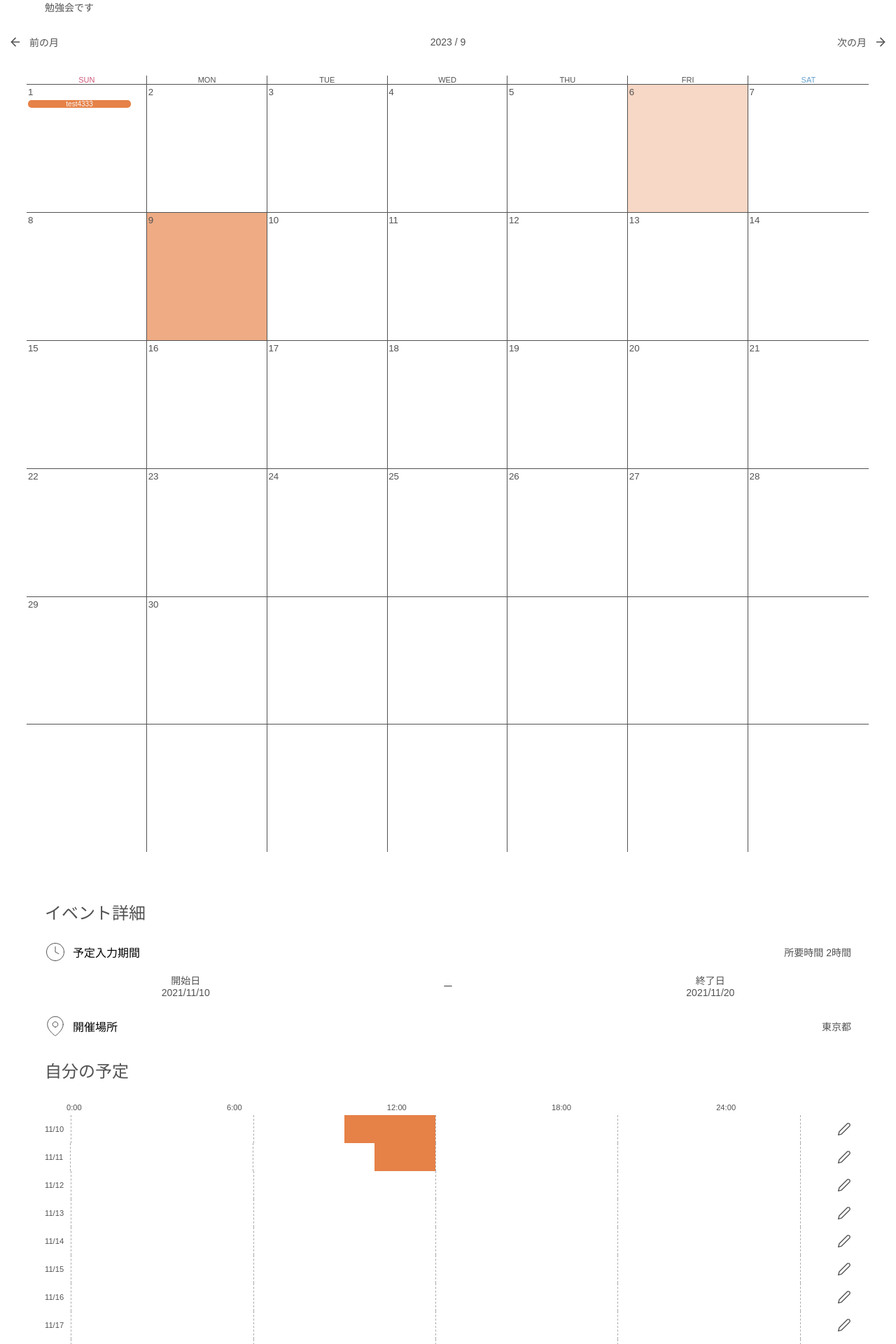
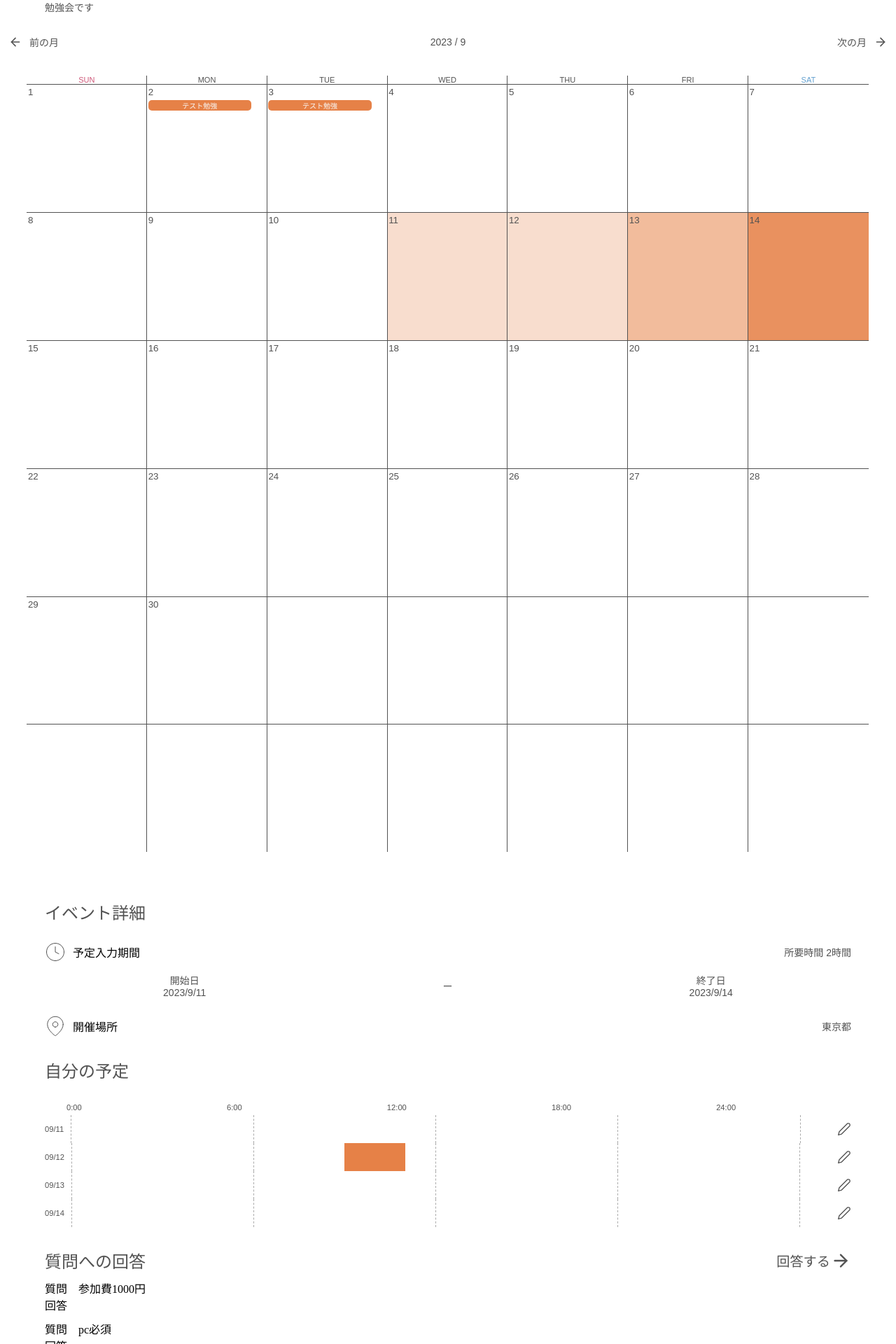
Before and after one commit to LiT-15th-geek/master, a Next.js app in the folder front/app/: page /event/1 in a window 1280 px wide. Shown: the part 140-2060 px from the top of the page at 70% size. Built offline with nearby package versions, Linux system fonts and the light colour scheme.

Commit message:
feature/#51

```diff
--- a/front/app/src/components/eventId/AddBook.tsx
+++ b/front/app/src/components/eventId/AddBook.tsx
@@ -9,12 +9,17 @@ import styles from "@/styles/EventCreate.module.css";
 import Image from "next/image";
 
 type Props = {
+  handleSetBooks: (book: GetBookResponse) => void;
   hours?: number[];
+  length?: number;
+  date?: string;
 };
 const times = ["0:00", "6:00", "12:00", "18:00", "24:00"];
 
 export const AddBook = (props: Props) => {
-  const { hours } = props;
+  const { hours, date, length, handleSetBooks } = props;
+  const [priority, setPriority] = useState(0);
+
   const sortHours = hours?.sort((a, b) => a - b);
 
   const [startCurrent, setStartCurrent] = useState(
@@ -126,7 +131,7 @@ export const AddBook = (props: Props) => {
                       ? "1px dashed #595959"
                       : "none",
                 }}
-              ></div>
+              />
             </div>
           ))}
         </div>
@@ -158,10 +163,24 @@ export const AddBook = (props: Props) => {
         </p>
         <p>時間帯を追加する</p>
         <div style={{ display: "flex", justifyContent: "center", gap: 20 }}>
-          <button className={styles.selectButton}>
-            <Image src="/image/ok.svg" alt="ok" width={30} height={30} />
+          <button
+            className={priority === 1 ? styles.selectButton:styles.unselectButton }
+            onClick={() => setPriority(1)}
+          >
+            <Image
+              src="/image/ok.svg"
+              alt="ok"
+              width={30}
+              height={30}
+              style={{
+                color: "#f9f9f9",
+              }}
+            />
           </button>
-          <button className={styles.selectButton}>
+          <button
+            className={priority === 2 ? styles.selectButton:styles.unselectButton }
+            onClick={() => setPriority(2)}
+          >
             <Image src="/image/tryangle.svg" alt="ok" width={30} height={30} />
           </button>
         </div>
@@ -172,7 +191,20 @@ export const AddBook = (props: Props) => {
             borderRadius: "30px",
             background: "#E68147",
             color: "#f9f9f9",
+            border: "none",
           }}
+          onClick={() =>
+            handleSetBooks({
+              alive: false,
+              id: length!,
+              start_time: "2023-9-11 12:00:00",
+              end_time: "2023-9-11 18:00:00",
+              bookedUser_id: 0,
+              event_id: 0,
+              point: 1,
+              vague: false,
+            })
+          }
         >
           追加する
         </button>
--- a/front/app/src/components/eventId/BookList.tsx
+++ b/front/app/src/components/eventId/BookList.tsx
@@ -25,7 +25,7 @@ export const BookList = (props: Props) => {
           </p>
         ))}
       </div>
-      {children}
+      <div>{children}</div>
     </div>
   );
 };
--- a/front/app/src/pages/event/[id].tsx
+++ b/front/app/src/pages/event/[id].tsx
@@ -1,4 +1,4 @@
-import React from "react";
+import React, { useEffect } from "react";
 import Image from "next/image";
 import { useCustomRouter } from "@/hooks/useCustomRouter";
 import { Calendar } from "@/components/common/Calendar";
@@ -31,19 +31,19 @@ const Event = () => {
     id: getQueryId,
     event_title: "勉強会",
     description: "勉強会です",
-    term_start_day: "2021-11-10",
-    term_end_day: "2021-11-20",
+    term_start_day: "2023-9-11",
+    term_end_day: "2023-9-14",
     location: "東京都",
     requireTime: "2",
     nickname: "たろう",
   };
 
-  const books: GetBookResponse[] = [
+  const BOOKS: GetBookResponse[] = [
     {
       id: 1,
       event_id: 1,
-      start_time: "2021-11-10 10:00:00",
-      end_time: "2021-11-10 11:00:00",
+      start_time: "2023-9-12 10:00:00",
+      end_time: "2023-9-12 11:00:00",
       vague: false,
       alive: true,
       bookedUser_id: 1,
@@ -71,9 +71,9 @@ const Event = () => {
     },
   ];
 
-  const questions: FAQ[] = [
-    { title: "Figmaの使い方", id: 1, answer: "知ってます" },
-    { title: "Figmaの使い方", id: 2, answer: "知ってます" },
+  const QUESTION: FAQ[] = [
+    { title: "参加費1000円", id: 1, answer: "" },
+    { title: "pc必須", id: 2, answer: "" },
   ];
   const {
     event_title,
@@ -89,6 +89,22 @@ const Event = () => {
   const questionModal = useModal();
   const bookModal = useModal();
   const [selectedDate, setSelectedDate] = React.useState<DiffHour>();
+  const [books, setBooks] = React.useState<GetBookResponse[]>(BOOKS);
+  const [questions, setQuestions] = React.useState<FAQ[]>(QUESTION);
+  const handleSetBooks = (book: GetBookResponse) => {
+    setBooks([...books, book]);
+    bookModal.handleClose();
+  };
+
+  const handleSetAnswer = (answer: { [key: number]: string }) => {
+    Object.keys(answer).map((item, i) => {
+      const newQuestions = [...questions];
+      newQuestions[i].answer = answer[i + 1];
+      setQuestions(newQuestions);
+    });
+    questionModal.handleClose();
+  };
+
   const bookModalOpen = (book: DiffHour) => {
     setSelectedDate(book);
     bookModal.handleOpen();
@@ -106,8 +122,18 @@ const Event = () => {
   const { register, handleSubmit } = useForm();
   const onSubmit = (data: any) => {
     console.log(data);
+    handleSetAnswer(data);
   };
+  const [mounted, setMounted] = React.useState(false);
 
+  useEffect(() => {
+    setMounted(true);
+    setBooks(BOOKS);
+  }, []);
+
+  if (!mounted) {
+    return null;
+  }
   return (
     <>
       <Modal
@@ -185,10 +211,15 @@ const Event = () => {
           }}
         >
           <p>{selectedDate?.date}:自分の予定</p>
-          <AddBook hours={selectedDate?.hours}/>
+          <AddBook
+            hours={selectedDate?.hours}
+            date={selectedDate?.date}
+            handleSetBooks={handleSetBooks}
+            length={books.length}
+          />
         </div>
       </Modal>
-      <div style={{ margin: "30px 0"}}>
+      <div style={{ margin: "30px 0" }}>
         <Image
           src="/image/leftArrow.svg"
           width={30}
@@ -225,20 +256,21 @@ const Event = () => {
           <Calendar
             books={[
               {
-                day: 1,
+                day: 3,
                 month: 9,
                 year: 2023,
-                event: { id: 1, title: "test4333" },
+                event: { id: 1, title: "テスト勉強" },
               },
-              { day: 3, month: 9, year: 2022, event: { id: 1, title: "test" } },
               {
-                day: 5,
-                month: 8,
+                day: 2,
+                month: 9,
                 year: 2023,
-                event: { id: 1, title: "test4333" },
+                event: { id: 1, title: "テスト勉強" },
               },
-              { day: 6, opacity: "50", month: 9, year: 2023 },
-              { day: 9, opacity: "aa", month: 9, year: 2023 },
+              { day: 11, opacity: "44", month: 9, year: 2023 },
+              { day: 12, opacity: "44", month: 9, year: 2023 },
+              { day: 13, opacity: "88", month: 9, year: 2023 },
+              { day: 14, opacity: "dd", month: 9, year: 2023 },
             ]}
           />
         </div>
@@ -345,7 +377,7 @@ const Event = () => {
                             ? "#E68147"
                             : "none",
                         }}
-                      ></div>
+                      />
                     ))}
                   </div>
                   <Image
@@ -358,6 +390,7 @@ const Event = () => {
               ))}
             </div>
           </BookList>
+
           {/* <h3>他のメンバーの予定</h3>
           {} */}
           <div>
--- a/front/app/src/styles/EventCreate.module.css
+++ b/front/app/src/styles/EventCreate.module.css
@@ -21,7 +21,7 @@
   transform: rotate(90deg);
   background-color: transparent;
 }
-.selectButton {
+.unselectButton {
   border-radius: 30px;
   border: 1px solid #525252;
   background: #f9f9f9;
@@ -31,3 +31,14 @@
   display: flex;
   align-items: center;
 }
+
+.selectButton{
+    border-radius: 30px;
+    border: 1px solid #e68147;
+    background: #f9f9f9;
+    width: 60px;
+    height: 35px;
+    justify-content: center;
+    display: flex;
+    align-items: center;
+}
```
